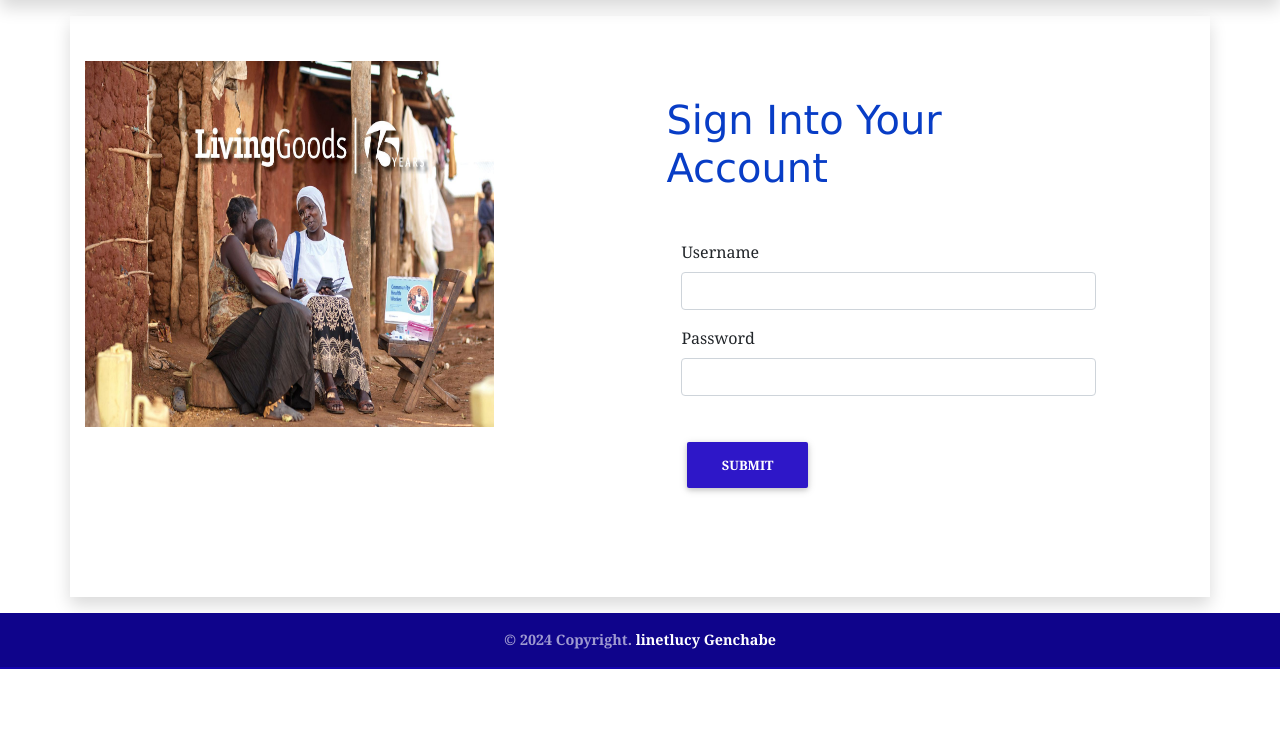
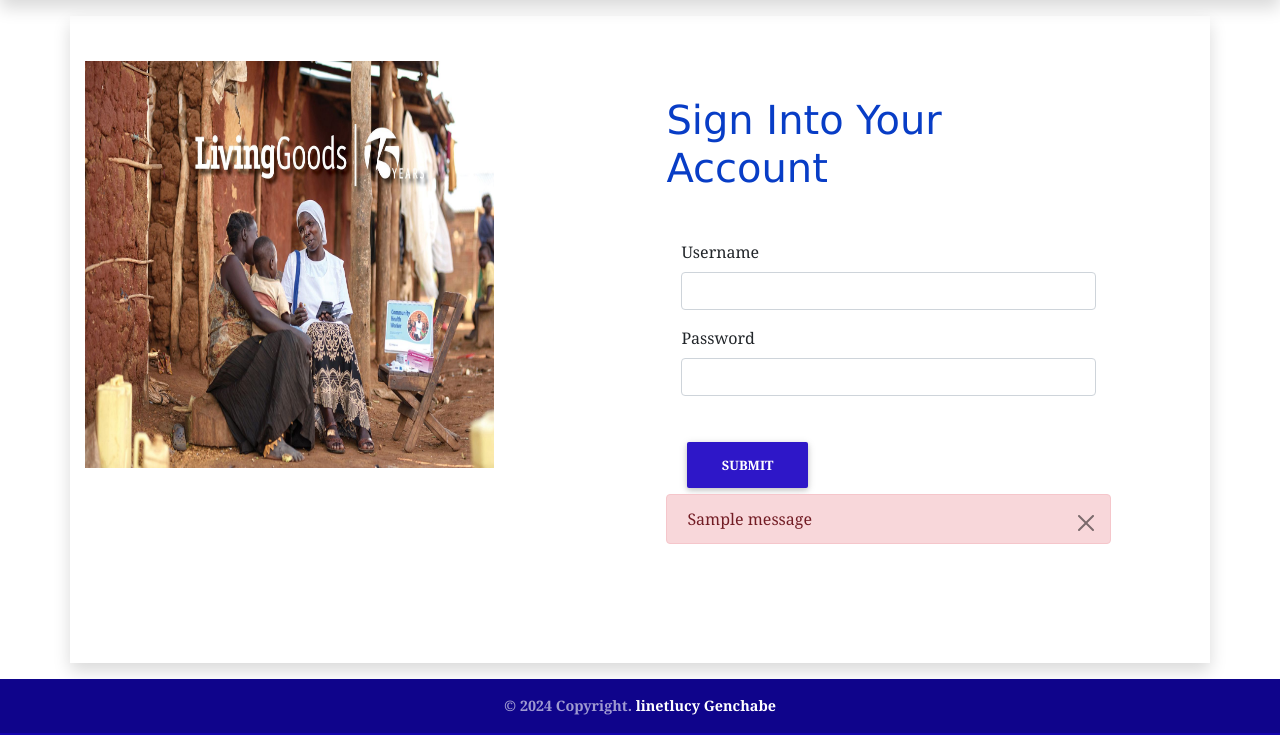
Before and after one commit to linetlucy-genchabe/AccountsRepo, a Django app: page /login/ in a window 1280 px wide. Shown: the part 74-809 px from the top of the page. Before the commit the page ends 743 px from the top, so only its background shows below. Run offline with Django 5.2, Linux system fonts and the light colour scheme; tables that the repository leaves empty hold one stand-in row (values such as "Sample post"); one stand-in notice (Sample message) is shown; some libraries are stand-ins or nearby versions.

Commit message:
login messages

```diff
--- a/Repoapp/Templates/login.html
+++ b/Repoapp/Templates/login.html
@@ -22,13 +22,23 @@
                 <button type="submit" style="background-color: rgb(46, 23, 200);color: white;font-weight: bold;" class="btn ">Submit</button>
             </div>
         </form>
+
+        {% if messages %}
+        <div class="alert-container">
+            {% for message in messages %}
+            <div class="alert alert-danger alert-dismissible fade show" role="alert">
+                {{ message }}
+                <button type="button" class="btn-close" data-bs-dismiss="alert" aria-label="Close"></button>
+            </div>
+            {% endfor %}
+        </div>
+        {% endif %}
+
        <!-- <p> Don't have an account? <a class=' font-weight-bold' href="/accounts/register">Register here</a>
        </p> -->
         </div>
-        <!-- <div class="col-md-1"></div>
-        <div class="col-md-5">
-            <img src="/static/images/website-chronology-scaled.jpg" alt="" style="height: 63%;width:92%; margin-top:20% ;">
-        </div> -->
+
+
     </div>
 </div>
 {% endblock %}
```
